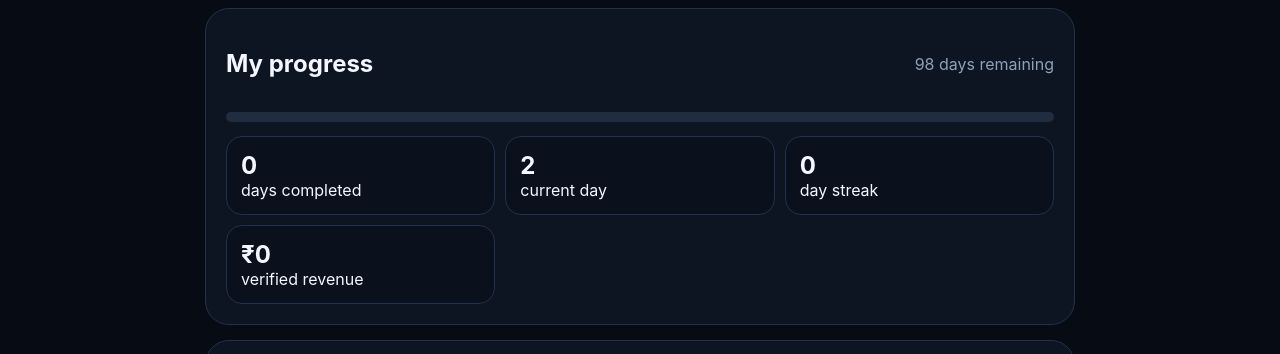
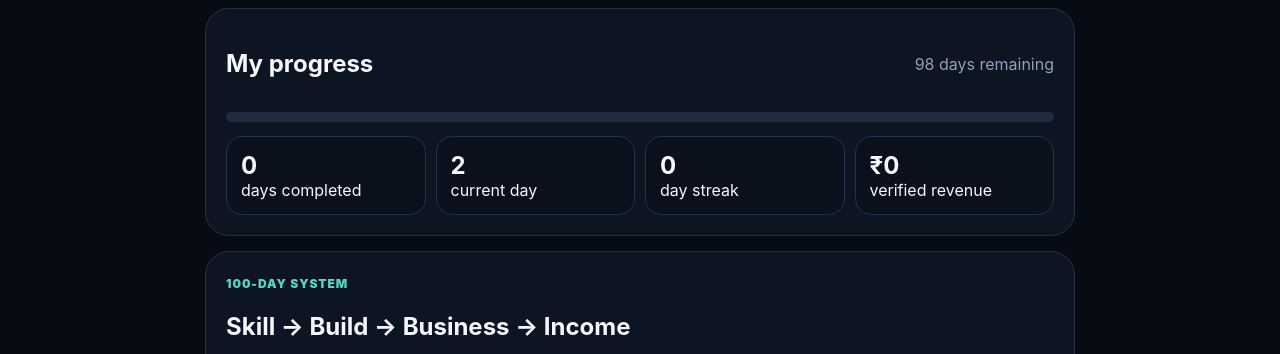
Before and after one commit to gokulmaniraj2008-collab/gokul-vs-sangeeth-100-days, a website built with Vite: page index.html in a window 1280 px wide. Shown: the part 940-1294 px from the top of the page. Built offline with nearby package versions, Linux system fonts and the light colour scheme.

Commit message:
Adjust progress metrics layout

```diff
--- a/src/style.css
+++ b/src/style.css
@@ -21,7 +21,7 @@ body{margin:0;background:radial-gradient(900px 500px at 20% -10%,#1b3150 0,#070b
 .item{background:var(--panel2);border:1px solid var(--line);border-radius:14px;padding:13px}
 .progress{height:10px;background:#202c3f;border-radius:99px;overflow:hidden;margin:14px 0}
 .fill{height:100%;background:var(--g);border-radius:99px}
-.metrics{display:grid;grid-template-columns:repeat(3,1fr);gap:10px}
+.metrics{display:grid;grid-template-columns:repeat(4,1fr);gap:10px}
 .metric{background:var(--panel2);border:1px solid var(--line);border-radius:16px;padding:14px}
 .metric b{display:block;font-size:24px}
 .nav{position:fixed;left:50%;bottom:12px;transform:translateX(-50%);z-index:10;width:min(700px,calc(100% - 30px));display:flex;justify-content:space-around;background:#0b1320f2;backdrop-filter:blur(18px);border:1px solid var(--line);border-radius:22px;padding:8px}
```
